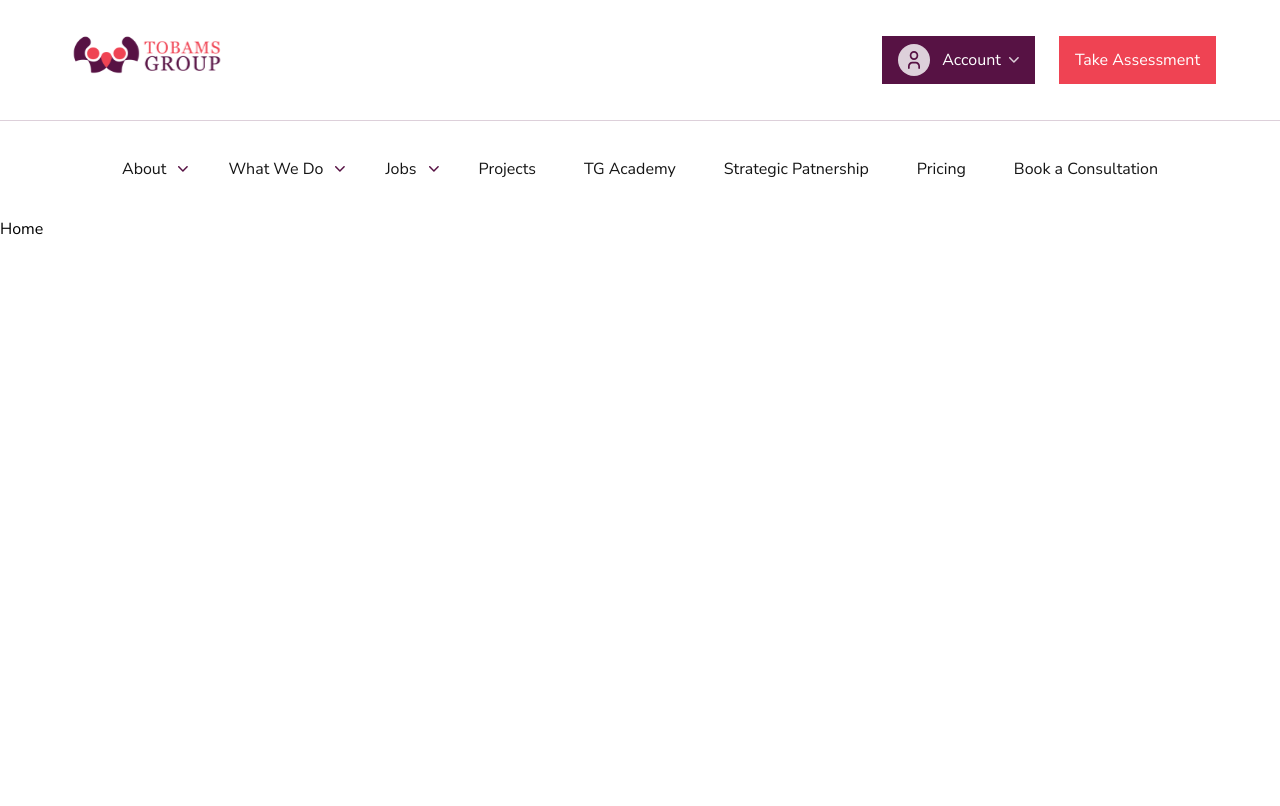
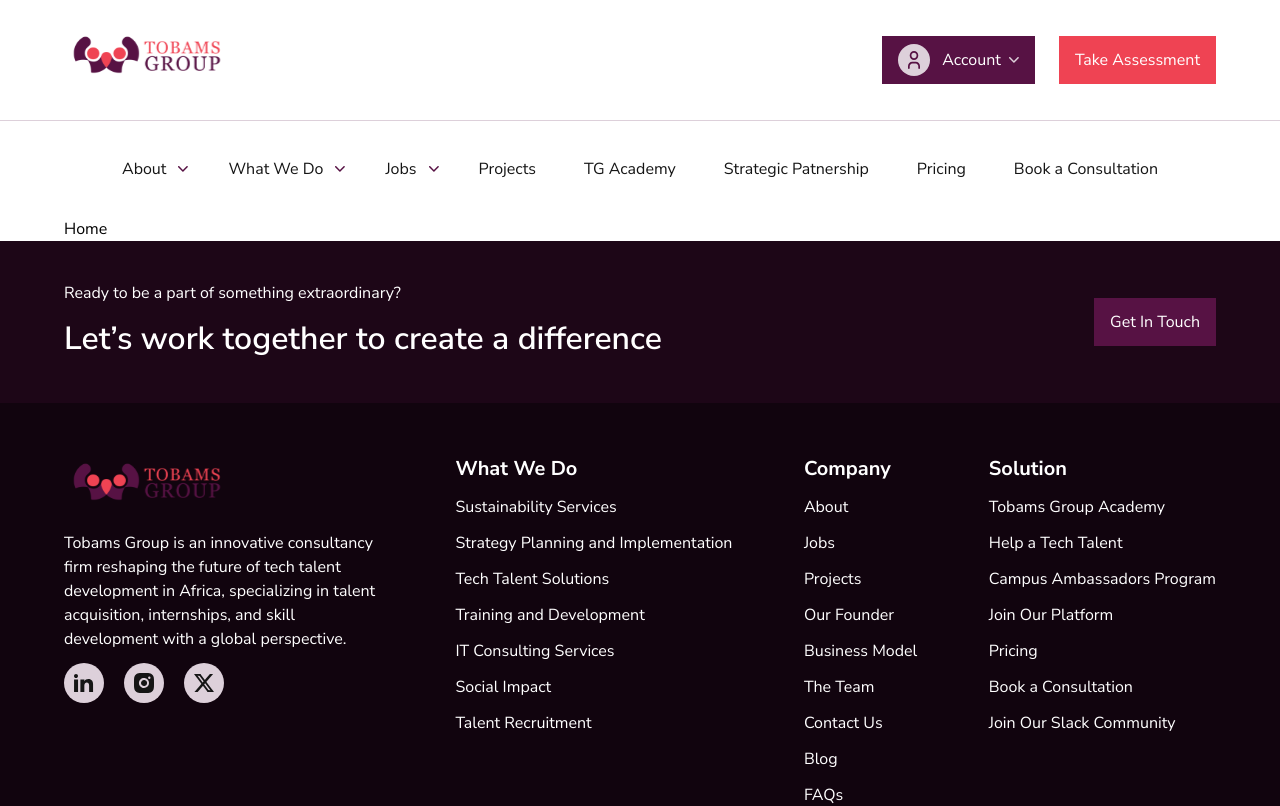
Before and after one commit to codimaniac/Tobams-Group, a Next.js app: page / in a window 1280 px wide. Shown: the top 806 px of the page. Built offline with nearby package versions, Linux system fonts and the light colour scheme.

Commit message:
refactor: extract section layout wrapper for consistent section structure

```diff
--- a/app/page.tsx
+++ b/app/page.tsx
@@ -1,6 +1,10 @@
+import SectionLayout from "@/components/SectionLayout"
+
 const Home = () => {
   return (
-    <div className="h-dvh">Home</div>
+    <>
+      <SectionLayout>Home</SectionLayout>
+    </>
   )
 }
 
--- /dev/null
+++ b/components/Hero.tsx
@@ -0,0 +1,9 @@
+import SectionLayout from "./SectionLayout"
+
+const Hero = () => {
+  return (
+    <SectionLayout>Hero</SectionLayout>
+  )
+}
+
+export default Hero
--- /dev/null
+++ b/components/SectionLayout.tsx
@@ -0,0 +1,13 @@
+interface SectionLayoutProps {
+    children: React.ReactNode;
+}
+
+const SectionLayout = ({children}: SectionLayoutProps) => {
+  return (
+    <section className="px-16">
+        { children }
+    </section>
+  )
+}
+
+export default SectionLayout
```
